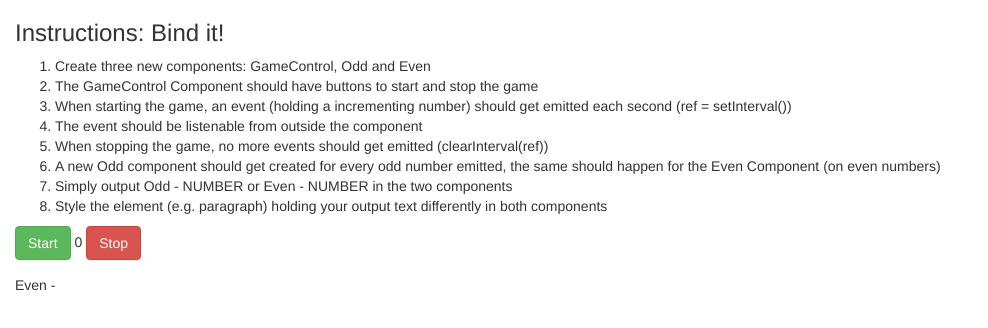
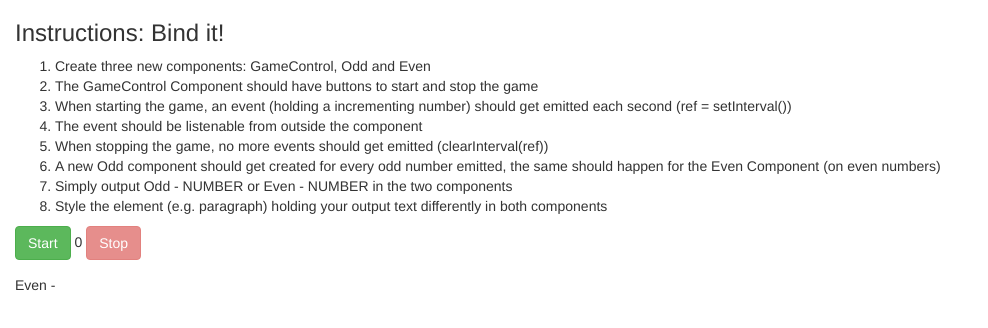
Before and after one commit to wase932/Angular4WithMaxMil, an Angular app: page / in a window 1280 px wide. Shown: the top 328 px of the page, without its empty margins (0-988 px from the left). Built offline with nearby package versions, Linux system fonts and the light colour scheme.

Commit message:
Bonus Assignemt: Improved UI with disabled buttons

```diff
--- a/src/app/game-control/game-control.component.html
+++ b/src/app/game-control/game-control.component.html
@@ -1,9 +1,13 @@
 <div class="container-fluid">
   <div class="row">
     <div class="form-group">
-      <button class="btn btn-success" (click)="startGame()" >Start</button>
+      <button class="btn btn-success" (click)="startGame()"
+      [disabled]='isGameRunning'
+      >Start</button>
       {{lastNumber}}
-        <button class="btn btn-danger" (click)="stopGame()" >Stop</button>
+        <button class="btn btn-danger" (click)="stopGame()"
+        [disabled]='!isGameRunning'
+        >Stop</button>
     </div>
   </div>
 </div>
```
